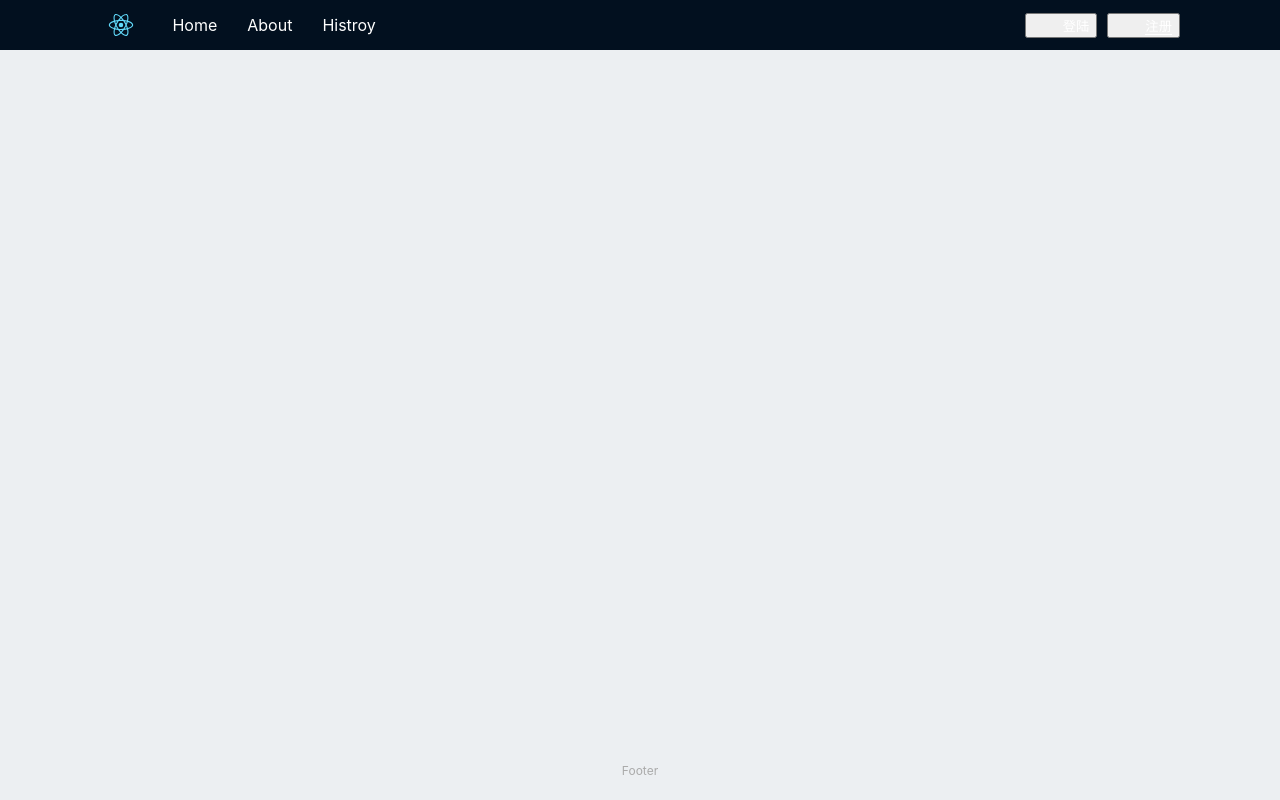
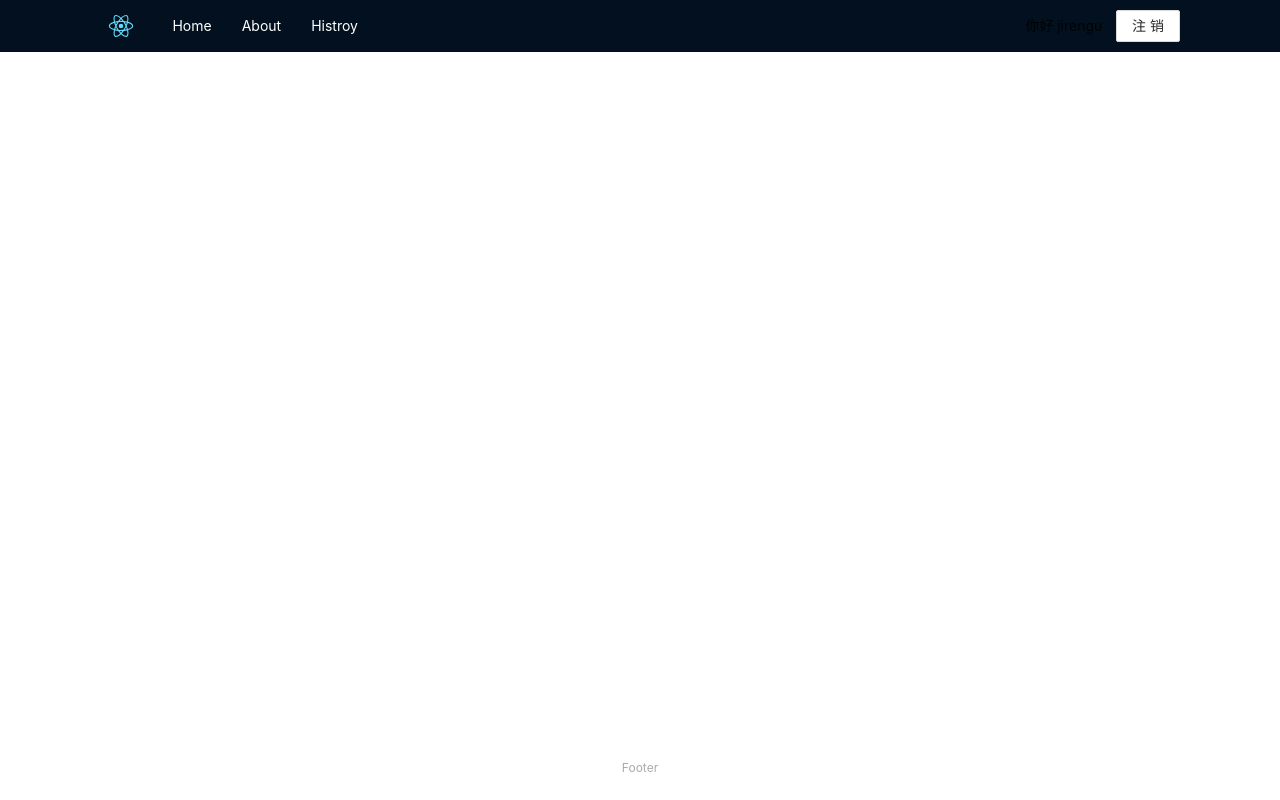
Before and after one commit to Gy-coder/react-epic, a React (Create React App) app: page /register in a window 1280 px wide. Built offline with nearby package versions, Linux system fonts and the light colour scheme.

Commit message:
antd模拟登陆注册

```diff
--- a/package.json
+++ b/package.json
@@ -6,10 +6,12 @@
     "@testing-library/jest-dom": "^5.11.4",
     "@testing-library/react": "^11.1.0",
     "@testing-library/user-event": "^12.1.10",
+    "@types/antd": "^1.0.0",
     "@types/jest": "^26.0.15",
     "@types/node": "^12.0.0",
     "@types/react-dom": "^17.0.0",
     "@types/styled-components": "^5.1.11",
+    "antd": "^4.16.6",
     "mobx": "^6.3.2",
     "mobx-react": "^7.2.0",
     "react": "^17.0.2",
--- a/src/App.tsx
+++ b/src/App.tsx
@@ -5,6 +5,7 @@ import Header from "./components/Header";
 import Footer from "./components/Footer";
 import Loading from "./components/Loading";
 import NotFound from "./pages/NotFound";
+import "antd/dist/antd.css";
 
 const Home = lazy(() => import("./pages/Home"));
 const About = lazy(() => import("./pages/About"));
--- a/src/components/Header.tsx
+++ b/src/components/Header.tsx
@@ -1,8 +1,9 @@
-import React from "react";
+import React, { useState } from "react";
 import { NavLink } from "react-router-dom";
 import Logo from "../logo.svg";
 import style from "styled-components";
 import styled from "styled-components";
+import { Button } from "antd";
 
 const StyledHeader = style.header`
   background-color: #02101f;
@@ -27,11 +28,12 @@ const Login = styled.div`
   margin-left: auto;
 `;
 
-const Button = styled.button`
+const StyledButton = styled(Button)`
   margin-left: 10px;
 `;
 
 const Header: React.FC = () => {
+  const [isLogin, setIsLogin] = useState(true);
   return (
     <StyledHeader>
       <StyledImg src={Logo} />
@@ -47,12 +49,30 @@ const Header: React.FC = () => {
         </StyleNavLink>
       </nav>
       <Login>
-        <Button>
-          <StyleNavLink to="/login">登陆</StyleNavLink>
-        </Button>
-        <Button>
-          <StyleNavLink to="/register">注册</StyleNavLink>
-        </Button>
+        {isLogin ? (
+          <>
+            你好 jirengu{" "}
+            <StyledButton
+              onClick={() => {
+                setIsLogin(false);
+              }}
+            >
+              注销
+            </StyledButton>
+          </>
+        ) : (
+          <>
+            <StyledButton
+              type="primary"
+              onClick={() => {
+                setIsLogin(true);
+              }}
+            >
+              登陆
+            </StyledButton>
+            <StyledButton type="primary">注册</StyledButton>
+          </>
+        )}
       </Login>
     </StyledHeader>
   );
--- a/src/stores/index.ts
+++ b/src/stores/index.ts
@@ -1,4 +1,4 @@
-import React, { createContext, useContext } from "react";
+import { createContext, useContext } from "react";
 import { AuthStore } from "./auth";
 
 const context = createContext({
```
Also changed, not shown: 1 other file (tests, documents, lock files or other folders).
